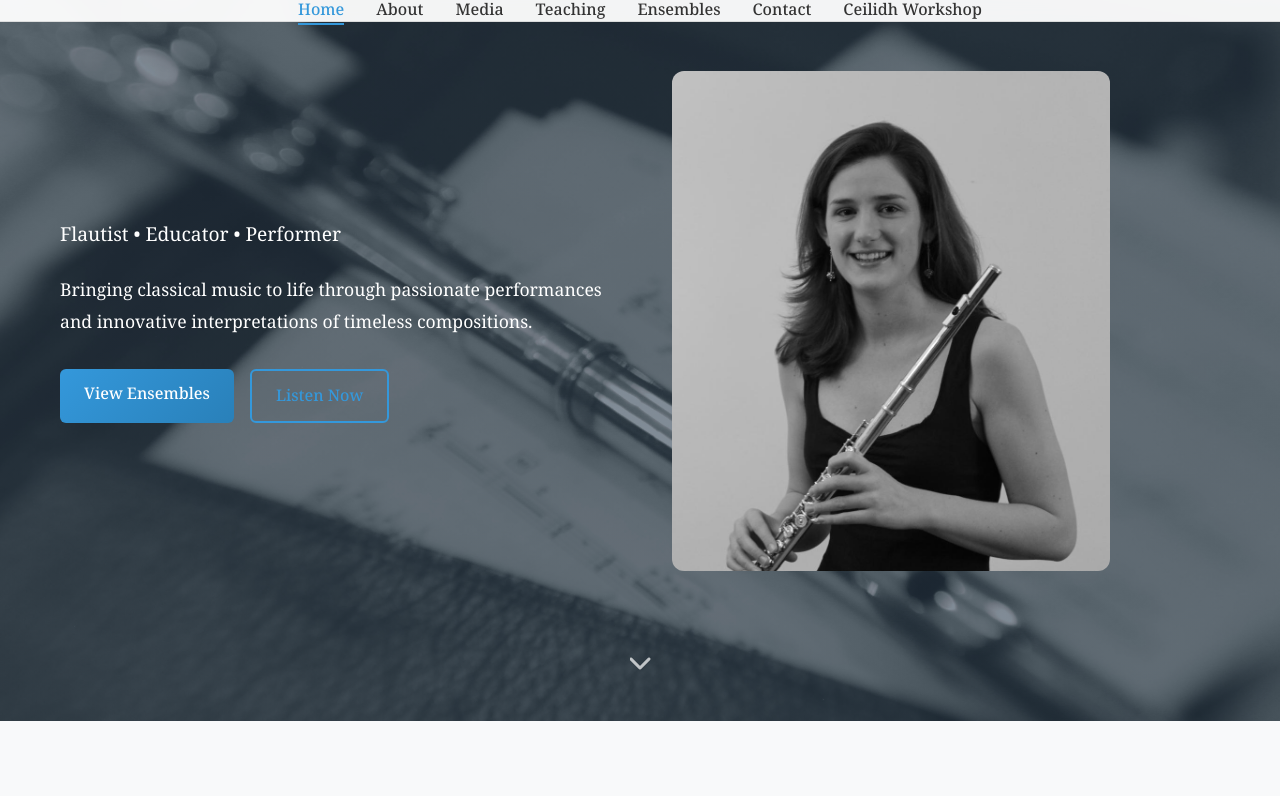
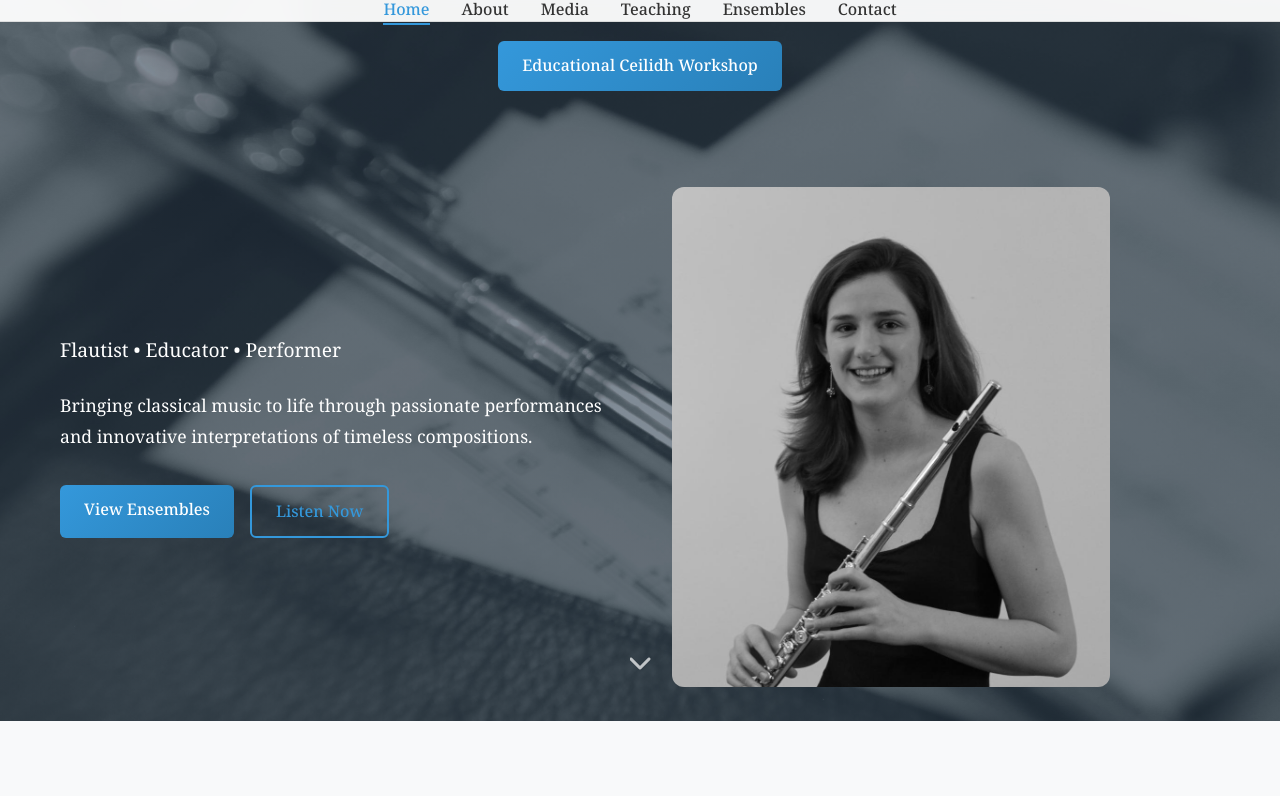
Before and after one commit to jonathandhill/flute, a website: page index.html in a window 1280 px wide. Shown: the part 79-875 px from the top of the page. Drawn offline with Linux system fonts and the light colour scheme.

Commit message:
moved ceilidh link outside of navbar, new font working on ceilidh page

```diff
--- a/index.html
+++ b/index.html
@@ -42,9 +42,6 @@
           <li class="nav-item">
             <a href="#contact" class="nav-link">Contact</a>
           </li>
-          <li class="nav-item">
-            <a href="ceilidh-clan.html" class="nav-link">Ceilidh Workshop</a>
-          </li>
         </ul>
         <div class="hamburger">
           <span class="bar"></span>
@@ -56,6 +53,9 @@
 
     <!-- Hero Section -->
     <section id="home" class="hero">
+      <div class="ceilidh-link">
+        <a href="ceilidh-clan.html" class="btn btn-primary">Educational Ceilidh Workshop</a>
+      </div>
       <div class="hero-content">
         <div class="hero-text">
           <!-- <h1 class="hero-title">Sandrine Jones</h1> -->
--- a/styles.css
+++ b/styles.css
@@ -65,6 +65,15 @@ h6 {
   border: none;
   cursor: pointer;
   font-size: 1rem;
+}
+
+.ceilidh-link {
+  text-align: center;
+  margin-bottom: 6rem;
+  max-width: 1200px;
+  margin-left: auto;
+  margin-right: auto;
+  padding: 0 20px;
 }
 
 .btn-primary {
@@ -205,7 +214,9 @@ h6 {
 .hero {
   min-height: 100vh;
   display: flex;
-  align-items: center;
+  flex-direction: column;
+  justify-content: flex-start;
+  padding-top: 120px;
   color: white;
   position: relative;
   overflow: hidden;
```
Also changed, not shown: ceilidh-clan.html (+11 -12 lines).
